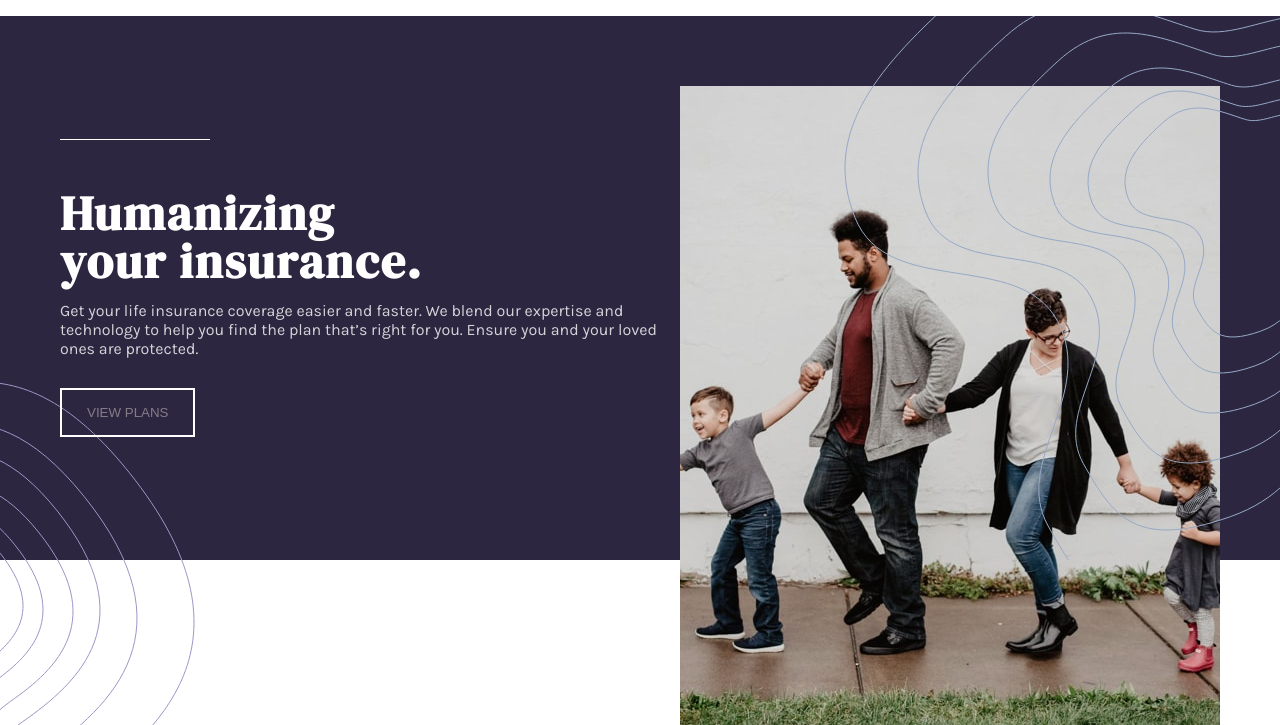
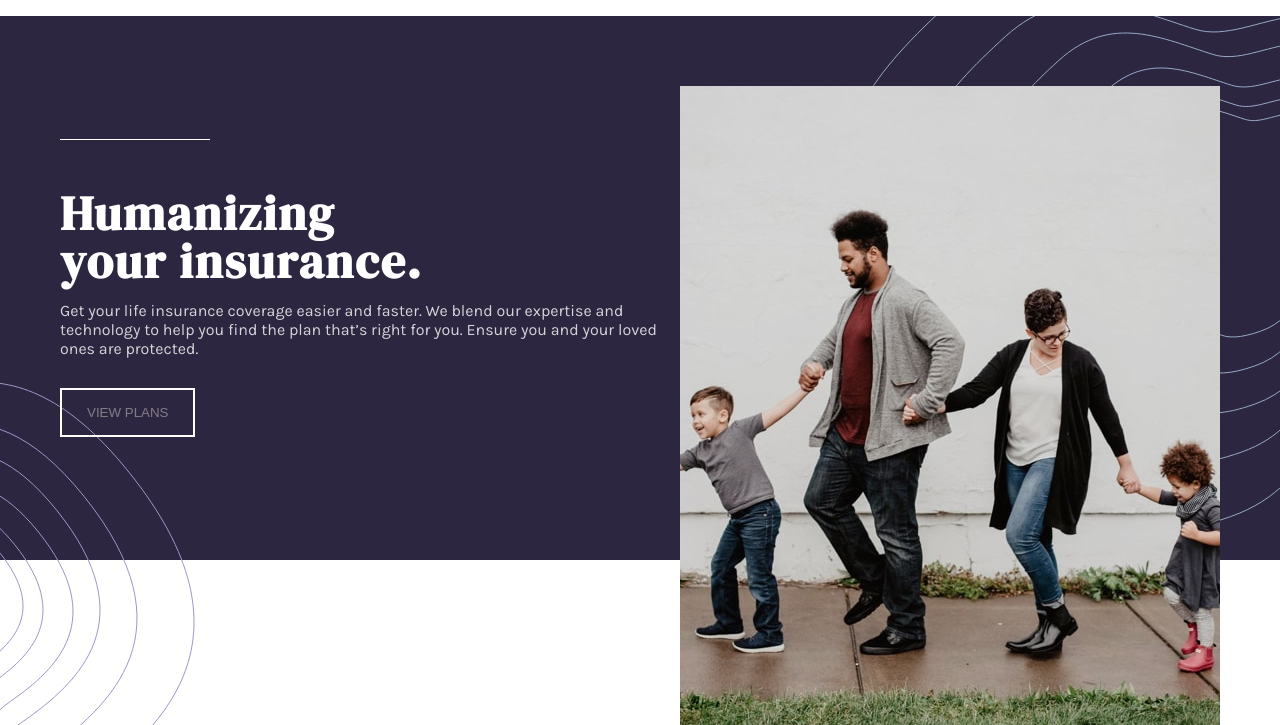
Before and after one commit to scarx2001/insur-landing, a plain HTML site: page insur-landing/index.html in a window 1280 px wide. Shown: the part 75-800 px from the top of the page. Drawn offline with Linux system fonts and the light colour scheme.

Commit message:
fixing- bugs /SCARX-T-1

```diff
--- a/insur-landing/index.html
+++ b/insur-landing/index.html
@@ -14,6 +14,7 @@
     <title>Frontend Mentor | Insure landing page</title>
   </head>
   <body>
+    <header>
       <nav>
         <div class="container">
           <div class="flex">
@@ -32,7 +33,8 @@
           </div>
         </div>
       </nav>
-    <header>
+    </header>
+    <section class="purple-background">
       <div class="container">
         <div class="flex">
           <div>
@@ -46,10 +48,10 @@
               for you. Ensure you and your loved ones are protected.
             </p>
 
-            <button type="button">View plans</button>
+            <a href=""> <button type="button">View plans</button></a>
           </div>
 
-          <div>
+          <div class="img">
             <img
               src="./images/image-intro-desktop.jpg"
               class="mdx"
@@ -58,7 +60,7 @@
           </div>
         </div>
       </div>
-    </header>
+    </section>
     <section class="container">
       <h2 class="line-top line-violet">We’re different</h2>
       <div class="flex">
@@ -82,7 +84,7 @@
             be low, but we still offer the best coverage possible.
           </p>
         </div>
-        <div class="tital">
+        <div class="title">
           <img src="./images/icon-people-first.svg" alt="People-First-icon" />
           <h3>People First</h3>
           <p>
@@ -98,7 +100,7 @@
           <h2 class="bg-purpel-h2">Find out more about how we work</h2>
         </div>
 
-        <button type="button">how we work</button>
+        <a href=""><button type="button">how we work</button> </a>
       </div>
     </section>
     <footer>
--- a/insur-landing/style.css
+++ b/insur-landing/style.css
@@ -54,6 +54,8 @@ p {
   margin: 0 auto;
   max-width: 100%;
   width: 1200px;
+  position: relative;
+  z-index: 2;
 }
 .flex {
   display: flex;
@@ -67,7 +69,9 @@ p {
 .align-start {
   align-items: flex-start;
 }
-
+nav {
+  background-color: white;
+}
 .nav-hov {
   text-transform: uppercase;
   text-decoration: none;
@@ -98,7 +102,7 @@ p {
   color: var(--Dark-Grayish-Violet);
 }
 
-header {
+.purple-background {
   background-color: var(--dark-violet);
   color: #fff;
   padding: 50px 0;
@@ -119,7 +123,7 @@ button:hover {
   background-color: rgb(255, 255, 255);
 }
 
-header::after {
+.purple-background::after {
   content: "";
   background-image: url(./images/bg-pattern-intro-right-desktop.svg);
   position: absolute;
@@ -130,7 +134,7 @@ header::after {
   height: 100%;
   width: 100%;
 }
-header::before {
+.purple-background::before {
   content: "";
   background-image: url(./images/bg-pattern-intro-left-desktop.svg);
   position: absolute;
@@ -141,7 +145,7 @@ header::before {
   height: 100%;
   width: 100%;
 }
-.mdx {
+.img {
   margin-bottom: -250px;
 }
 
```
Lines whose indentation alone changed are shown as unchanged.
